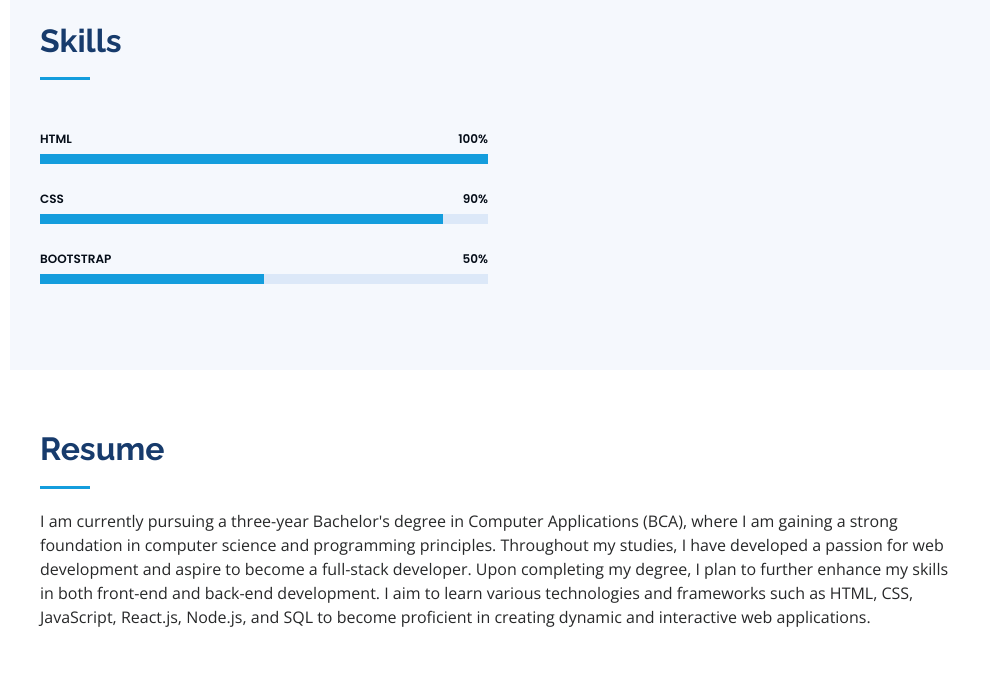
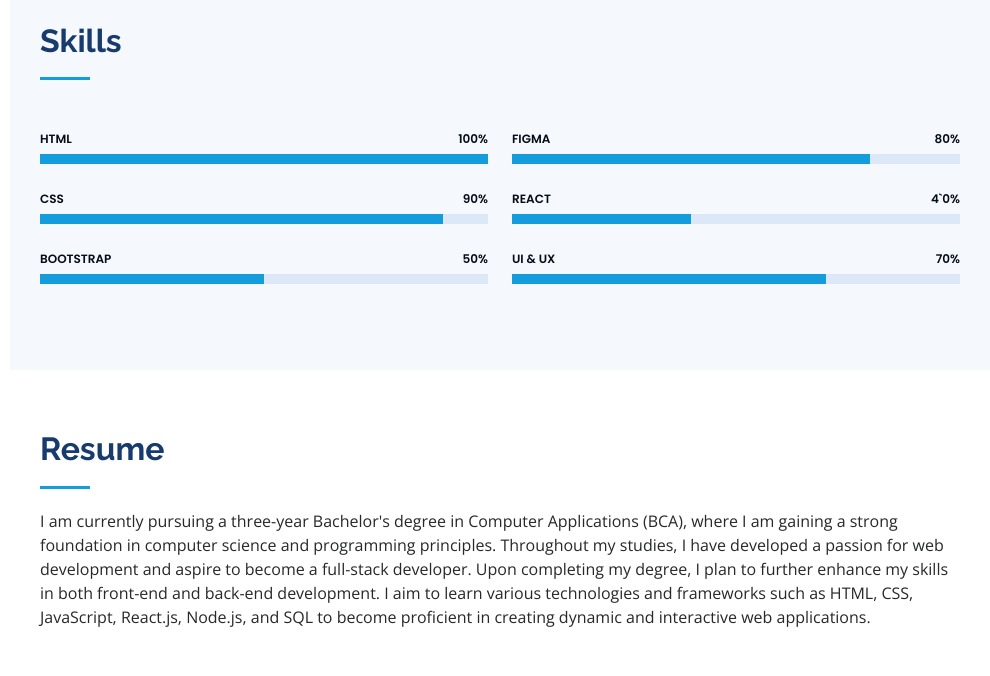
Before and after one commit to mohammednoorulameen/my--portfolio, a plain HTML site: page index.html in a window 1280 px wide. Shown: the part 1700-2376 px from the top of the page, without its empty margins (290-1280 px from the left). Drawn offline with nearby package versions, Linux system fonts and the light colour scheme.

Commit message:
progress add

```diff
--- a/index.html
+++ b/index.html
@@ -322,7 +322,7 @@
               </div>
 
               <div class="progress">
-                <span class="skill">bootstrap<i class="val">50%</i></span>
+                <span class="skill">Bootstrap<i class="val">50%</i></span>
                 <div class="progress-bar-wrap">
                   <div
                     class="progress-bar"
@@ -334,8 +334,46 @@
                 </div>
               </div>
             </div>
+            <div class="col-lg-6" data-aos="fade-up">
+              <div class="progress">
+                <span class="skill">Figma <i class="val">80%</i></span>
+                <div class="progress-bar-wrap">
+                  <div
+                    class="progress-bar"
+                    role="progressbar"
+                    aria-valuenow="80"
+                    aria-valuemin="0"
+                    aria-valuemax="100"
+                  ></div>
+                </div>
+              </div>
 
+              <div class="progress">
+                <span class="skill">React<i class="val">4`0%</i></span>
+                <div class="progress-bar-wrap">
+                  <div
+                    class="progress-bar"
+                    role="progressbar"
+                    aria-valuenow="40"
+                    aria-valuemin="0"
+                    aria-valuemax="100"
+                  ></div>
+                </div>
+              </div>
 
+              <div class="progress">
+                <span class="skill">UI & UX<i class="val">70%</i></span>
+                <div class="progress-bar-wrap">
+                  <div
+                    class="progress-bar"
+                    role="progressbar"
+                    aria-valuenow="70"
+                    aria-valuemin="0"
+                    aria-valuemax="100"
+                  ></div>
+                </div>
+              </div>
+            </div>
           </div>
         </div>
       </section>
```
